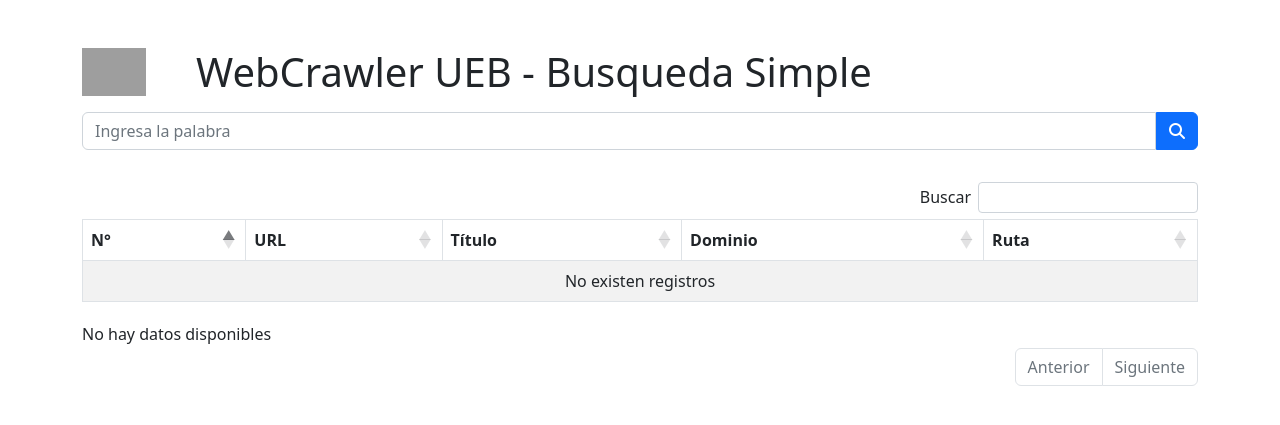
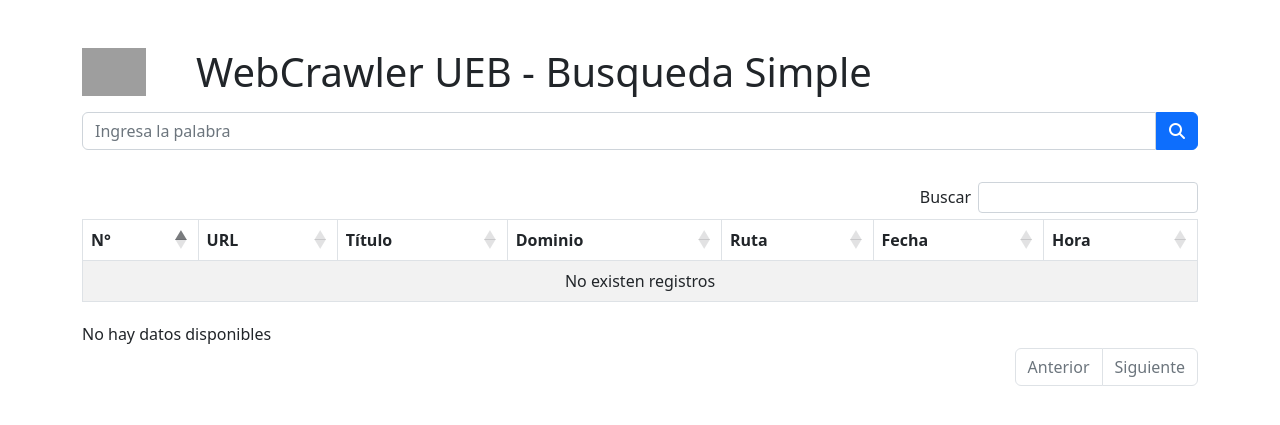
Before and after one commit to LGsus1224/WebCrawler_UEB, a Flask app: template templates/load_content.html in a window 1280 px wide. Shown: the top 425 px of the page. Run offline with Flask 2, Linux system fonts and the light colour scheme; the template is opened without the code that fills it, so the values that code supplies are empty; some libraries are stand-ins or nearby versions; grey boxes are pictures that could not be loaded.

Commit message:
Fecha y hora

```diff
--- a/app.py
+++ b/app.py
@@ -4,13 +4,15 @@ from database import requestConnection,requestCursor
 import re
 import requests
 from bs4 import BeautifulSoup
-
+import datetime
+import time
 app = Flask(__name__)
 
 crsf = CSRFProtect(app)
 
 app.secret_key = '9a08a27ae4a8210bd2bc3fbc96282c7adfc5c82b0a03c4e3067cec99bb8e9eb6'
-
+current_date = datetime.datetime.now().strftime("%Y-%m-%d")
+current_time = time.strftime("%H:%M:%S")
 def insertST(cursor,lista,title,filtro):
     for i in lista:
         ru = ""
@@ -18,9 +20,16 @@ def insertST(cursor,lista,title,filtro):
             ru = i.split("/", 3)[3]
         except:
             ru = ""
-        sql = ("INSERT INTO weblinks(url,title,domain,route,filt) VALUES (%s, %s, %s, %s, %s)")
-        val = (i, title, str(i.split("/")[2]), ru, filtro)
+        sql = ("INSERT INTO weblinks(url,title,domain,route,filt,fecha,hora) VALUES (%s, %s, %s, %s, %s, %s, %s)")
+
+
+
+        val = (i, title, str(i.split("/")[2]), ru, filtro,current_date,current_time)
         cursor.execute(sql,val)
+
+
+
+
         cursor.connection.commit()
 
 def deleteST(cursor,lista,nueva,title,filtro):
@@ -37,8 +46,8 @@ def updateST(cursor,original,lista,title,filtro):
                 ru = lista[i].split("/", 3)[3]
             except:
                 ru = ""
-            sql = "UPDATE weblinks SET url='%s',title='%s',domain='%s',route='%s' WHERE id=%s"
-            val = (lista[i], title, str(lista[i].split("/")[2]), ru, original[i]['id'])
+            sql = "UPDATE weblinks SET url='%s',title='%s',domain='%s',route='%s',fecha='%s' ,hora='%s'  WHERE id=%s"
+            val = (lista[i], title, str(lista[i].split("/")[2]), ru, original[i]['id'],current_date,current_time)
             cursor.execute(sql,val)
             cursor.connection.commit()
         elif len(lista)>len(original):
@@ -51,8 +60,8 @@ def updateST(cursor,original,lista,title,filtro):
                 sql = "UPDATE weblinks SET url='%s',title='%s',domain='%s',route='%s' WHERE id=%s"
                 val = (lista[i], title, str(lista[i].split("/")[2]), ru, original[i]['id'])
             else:
-                sql = ("INSERT INTO weblinks(url,title,domain,route,filt) VALUES (%s, %s, %s, %s, %s)")
-                val = (lista[i], title, str(lista[i].split("/")[2]), ru, filtro)
+                sql = ("INSERT INTO weblinks(url,title,domain,route,filt,fecha,hora) VALUES (%s, %s, %s, %s, %s, %s, %s)")
+                val = (lista[i], title, str(lista[i].split("/")[2]), ru, filtro,current_date,current_time)
             cursor.execute(sql,val)
             cursor.connection.commit()
         elif len(lista)<len(original):
@@ -62,8 +71,8 @@ def updateST(cursor,original,lista,title,filtro):
             except:
                 ru = ""
             if i<len(lista):
-                sql = "UPDATE weblinks SET url='%s',title='%s',domain='%s',route='%s' WHERE id=%s"
-                val = (lista[i], title, str(lista[i].split("/")[2]), ru, original[i]['id'])
+                sql = "UPDATE weblinks SET url='%s',title='%s',domain='%s',route='%s',fecha='%s' ,hora='%s'  WHERE id=%s"
+                val = (lista[i], title, str(lista[i].split("/")[2]), ru, original[i]['id'],current_date,current_time)
             else:
                 cursor.execute("DELETE FROM weblinks WHERE id=%s",(lista[i]['id']))
                 cursor.connection.commit()
@@ -88,6 +97,9 @@ def consulta(cursor,filtro, texto):
         else:
             all_links.append(str(url+href))
     all_links = set(all_links)
+    cursor.execute(
+            "CREATE TABLE IF NOT EXISTS weblinks (id INT AUTO_INCREMENT PRIMARY KEY, url VARCHAR(255), title VARCHAR(255), domain VARCHAR(255), route VARCHAR(20),filt ENUM('web','images','videos','pdf'),fecha varchar(10),hora varchar(8))")
+
     #  Tomar los links exitentes y no existentes de la DB a partir de todos los links del webcrawler
     cursor.execute("SELECT id,url FROM weblinks WHERE url NOT IN %s AND filt = %s ",(all_links,filtro))
     no_exist_links = cursor.fetchall()
--- a/database.py
+++ b/database.py
@@ -1,9 +1,9 @@
 import pymysql.cursors
 
 h = 'localhost'
-d = 'webcrawlerDB'
-u = 'admin'
-p = 'phpmyadmin'
+d = 'crawler_db'
+u = 'root'
+p = ''
 
 def requestConnection():
     db_conn = pymysql.connect(host=h, user=u, password=p, database=d)
--- a/templates/load_content.html
+++ b/templates/load_content.html
@@ -46,6 +46,8 @@
                         <th>Título</th>
                         <th>Dominio</th>
                         <th>Ruta</th>
+                        <th>Fecha</th>
+                        <th>Hora</th>
                     </thead>
                     <tbody>
                         {% for i in datos %}
@@ -55,6 +57,8 @@
                                 <td>{{i.tittle}}</td>
                                 <td>{{i.domain}}</td>
                                 <td>{{i.route}}</td>
+                                <td>{{i.fecha}}</td>
+                                <td>{{i.hora}}</td>
                             </tr>
                         {% endfor %}
                     </tbody>
```
